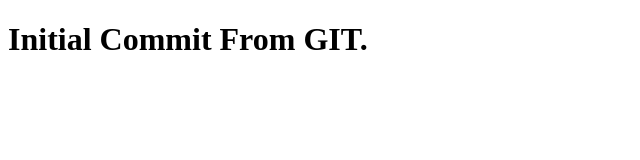
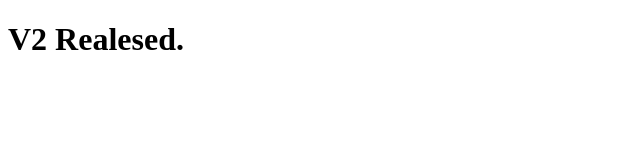
Before and after one commit to imchetansingh/partywitty-react, a plain HTML site: page index.html in a window 1280 px wide. Shown: the whole page, without its empty margins (0-640 px from the left). Drawn offline with Linux system fonts and the light colour scheme.

Commit message:
added v2

```diff
--- a/index.html
+++ b/index.html
@@ -8,7 +8,7 @@
 </head>
 <body>
     <h1>
-        Initial Commit From GIT.
+        V2 Realesed.
     </h1>
 </body>
 </html>
```
